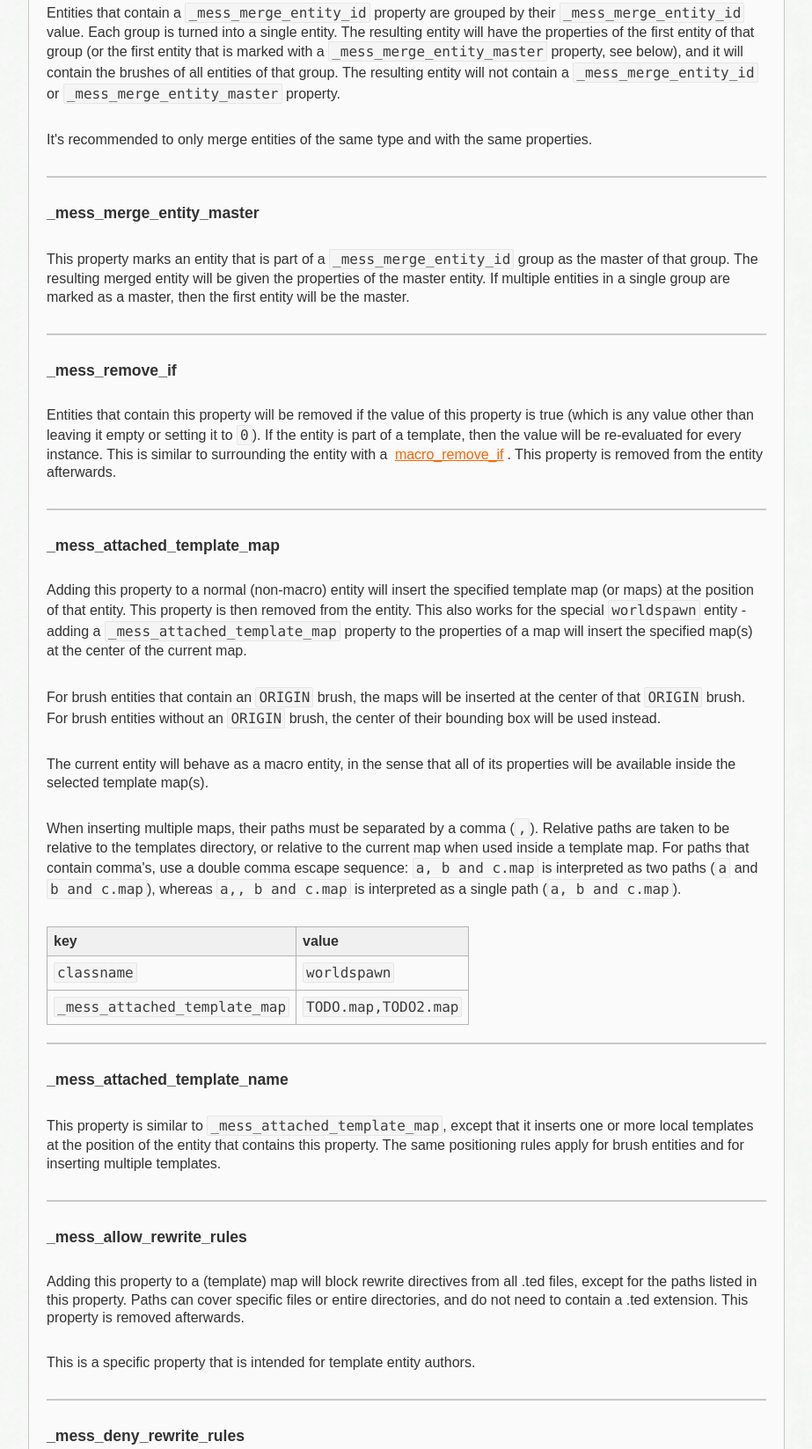
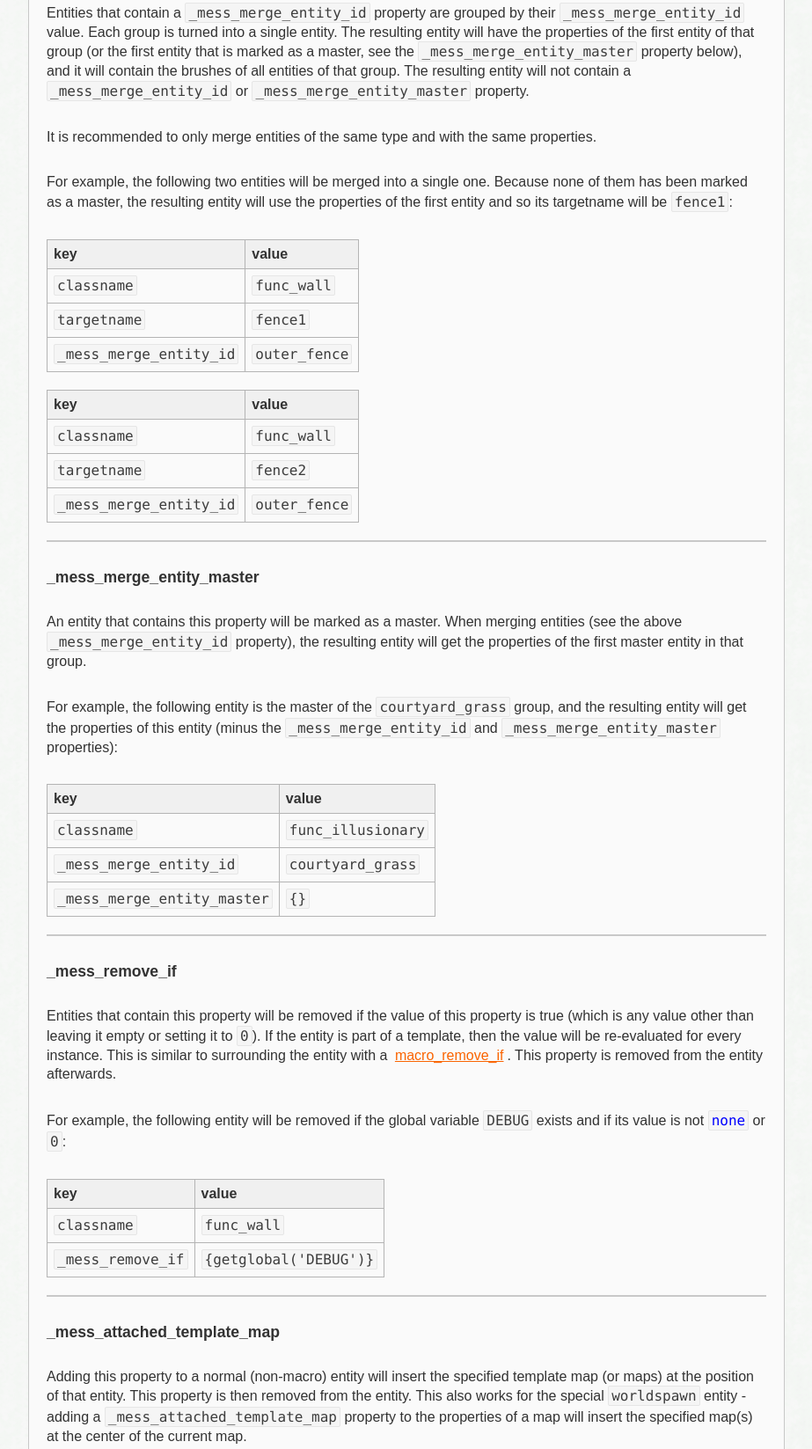
Before and after one commit to pwitvoet/mess, a plain HTML site: page docs/entity-properties.html in a window 1280 px wide. Shown: the part 3129-4776 px from the top of the page at 88% size, without its empty margins (288-1211 px from the left). Drawn offline with Linux system fonts and the light colour scheme.

Commit message:
Added examples to the documentation for several special properties. Also documented that MScript numbers are 64-bit floating point numbers (doubles). Also fixed a few minor spelling mistakes.

```diff
--- a/docs/entity-properties.html
+++ b/docs/entity-properties.html
@@ -238,17 +238,85 @@ will have its first spawn flag enabled if <code>start_on</code> is true, and it
 <p>
 This property is used to merge brush entities together, which can be useful for certain optimization techniques. Merging happens after post-processing rewrite rules have been applied.</p>
 <p>
-Entities that contain a <code>_mess_merge_entity_id</code> property are grouped by their <code>_mess_merge_entity_id</code> value. Each group is turned into a single entity. The resulting entity will have the properties of the first entity of that group (or the first entity that is marked with a <code>_mess_merge_entity_master</code> property, see below), and it will contain the brushes of all entities of that group. The resulting entity will not contain a <code>_mess_merge_entity_id</code> or <code>_mess_merge_entity_master</code> property.</p>
+Entities that contain a <code>_mess_merge_entity_id</code> property are grouped by their <code>_mess_merge_entity_id</code> value. Each group is turned into a single entity. The resulting entity will have the properties of the first entity of that group (or the first entity that is marked as a master, see the <code>_mess_merge_entity_master</code> property below), and it will contain the brushes of all entities of that group. The resulting entity will not contain a <code>_mess_merge_entity_id</code> or <code>_mess_merge_entity_master</code> property.</p>
 <p>
-It's recommended to only merge entities of the same type and with the same properties.</p>
+It is recommended to only merge entities of the same type and with the same properties.</p>
+<p>
+For example, the following two entities will be merged into a single one. Because none of them has been marked as a master, the resulting entity will use the properties of the first entity and so its targetname will be <code>fence1</code>:</p>
+<table>
+<thead>
+<tr>
+<th>key</th>
+<th>value</th>
+</tr>
+</thead>
+<tbody>
+<tr>
+<td><code>classname</code></td><td><code>func_wall</code></td></tr>
+<tr>
+<td><code>targetname</code></td><td><code>fence1</code></td></tr>
+<tr>
+<td><code>_mess_merge_entity_id</code></td><td><code>outer_fence</code></td></tr>
+</tbody>
+</table>
+<table>
+<thead>
+<tr>
+<th>key</th>
+<th>value</th>
+</tr>
+</thead>
+<tbody>
+<tr>
+<td><code>classname</code></td><td><code>func_wall</code></td></tr>
+<tr>
+<td><code>targetname</code></td><td><code>fence2</code></td></tr>
+<tr>
+<td><code>_mess_merge_entity_id</code></td><td><code>outer_fence</code></td></tr>
+</tbody>
+</table>
 <hr>
 <h3 id="_mess_merge_entity_master">_mess_merge_entity_master</h3>
 <p>
-This property marks an entity that is part of a <code>_mess_merge_entity_id</code> group as the master of that group. The resulting merged entity will be given the properties of the master entity. If multiple entities in a single group are marked as a master, then the first entity will be the master.</p>
+An entity that contains this property will be marked as a master. When merging entities (see the above <code>_mess_merge_entity_id</code> property), the resulting entity will get the properties of the first master entity in that group.</p>
+<p>
+For example, the following entity is the master of the <code>courtyard_grass</code> group, and the resulting entity will get the properties of this entity (minus the <code>_mess_merge_entity_id</code> and <code>_mess_merge_entity_master</code> properties):</p>
+<table>
+<thead>
+<tr>
+<th>key</th>
+<th>value</th>
+</tr>
+</thead>
+<tbody>
+<tr>
+<td><code>classname</code></td><td><code>func_illusionary</code></td></tr>
+<tr>
+<td><code>_mess_merge_entity_id</code></td><td><code>courtyard_grass</code></td></tr>
+<tr>
+<td><code>_mess_merge_entity_master</code></td><td><code>{}</code></td></tr>
+</tbody>
+</table>
 <hr>
 <h3 id="_mess_remove_if">_mess_remove_if</h3>
 <p>
 Entities that contain this property will be removed if the value of this property is true (which is any value other than leaving it empty or setting it to <code>0</code>). If the entity is part of a template, then the value will be re-evaluated for every instance. This is similar to surrounding the entity with a <a href="macro_remove_if.html">macro_remove_if</a>. This property is removed from the entity afterwards.</p>
+<p>
+For example, the following entity will be removed if the global variable <code>DEBUG</code> exists and if its value is not <code><span class="keyword">none</span></code> or <code>0</code>:</p>
+<table>
+<thead>
+<tr>
+<th>key</th>
+<th>value</th>
+</tr>
+</thead>
+<tbody>
+<tr>
+<td><code>classname</code></td><td><code>func_wall</code></td></tr>
+<tr>
+<td><code>_mess_remove_if</code></td><td><code>{getglobal('DEBUG')}</code></td></tr>
+</tbody>
+</table>
 <hr>
 <h3 id="_mess_attached_template_map">_mess_attached_template_map</h3>
 <p>
@@ -282,7 +350,26 @@ This property is similar to <code>_mess_attached_template_map</code>, except tha
 <p>
 Adding this property to a (template) map will block rewrite directives from all .ted files, except for the paths listed in this property. Paths can cover specific files or entire directories, and do not need to contain a .ted extension. This property is removed afterwards.</p>
 <p>
-This is a specific property that is intended for template entity authors.</p>
+This is a specific property that is intended for template entity authors. A common use-case is to disallow rewrite rules from all .ted files by setting an empty value:</p>
+<table>
+<thead>
+<tr>
+<th>key</th>
+<th>value</th>
+</tr>
+</thead>
+<tbody>
+<tr>
+<td><code>classname</code></td><td><code>worldspawn</code></td></tr>
+<tr>
+<td><code>_mess_allow_rewrite_rules</code></td><td><code>{}</code></td></tr>
+</tbody>
+</table>
+<div class="note">
+<div class="note-header">NOTE</div>
+<p>
+Some editors will remove custom properties if their value is empty, hence the use of <code>{}</code> - an MScript expression that evaluates to an empty string.</p>
+</div>
 <hr>
 <h3 id="_mess_deny_rewrite_rules">_mess_deny_rewrite_rules</h3>
 <p>
```
Also changed, not shown: docs/data-types.html (+1 -1 lines), docs/making-a-kill-counter-with-mtl_trigger_counter.html (+2 -2 lines), docs/template-functions.html (+1 -1 lines).
